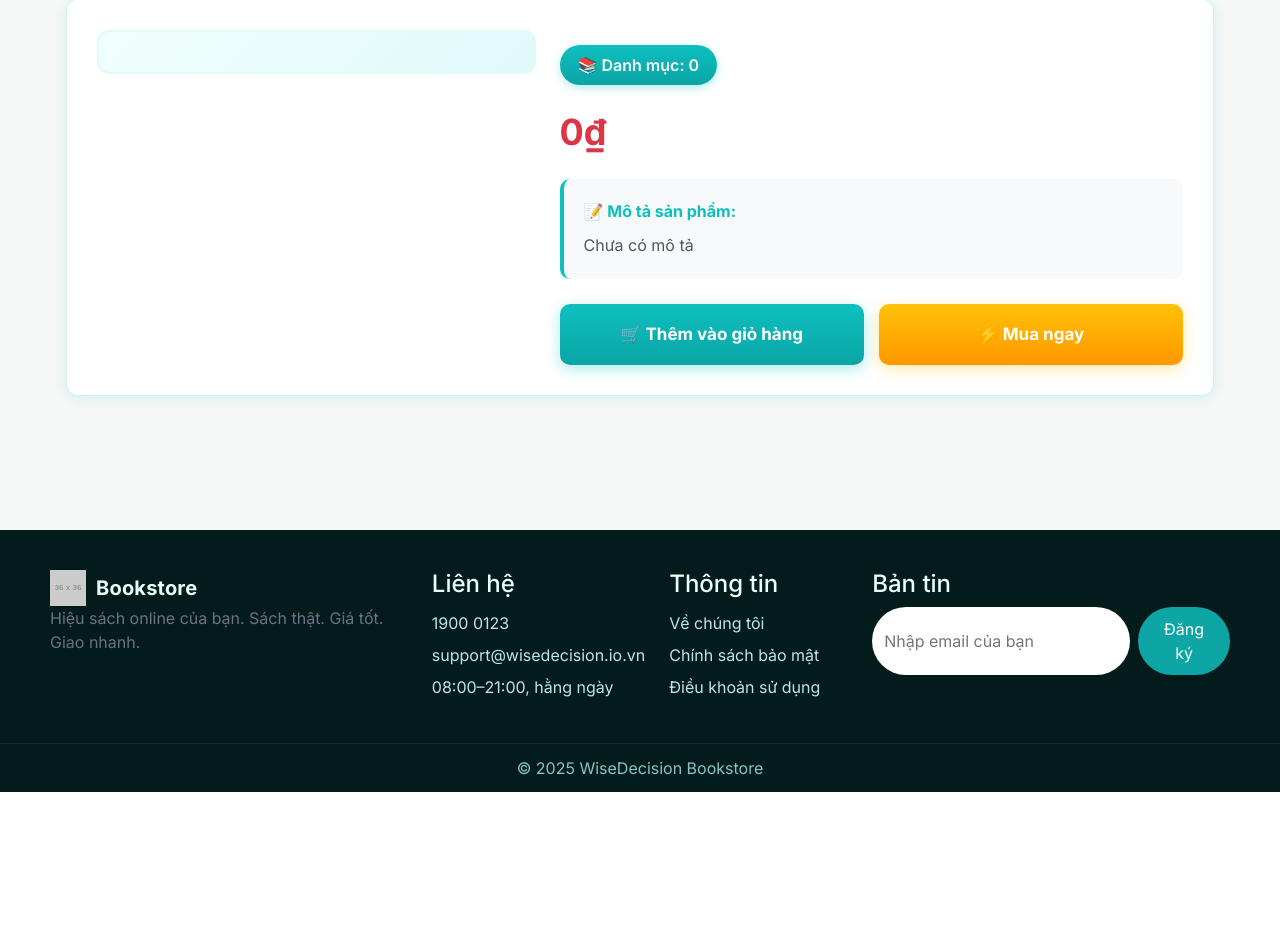
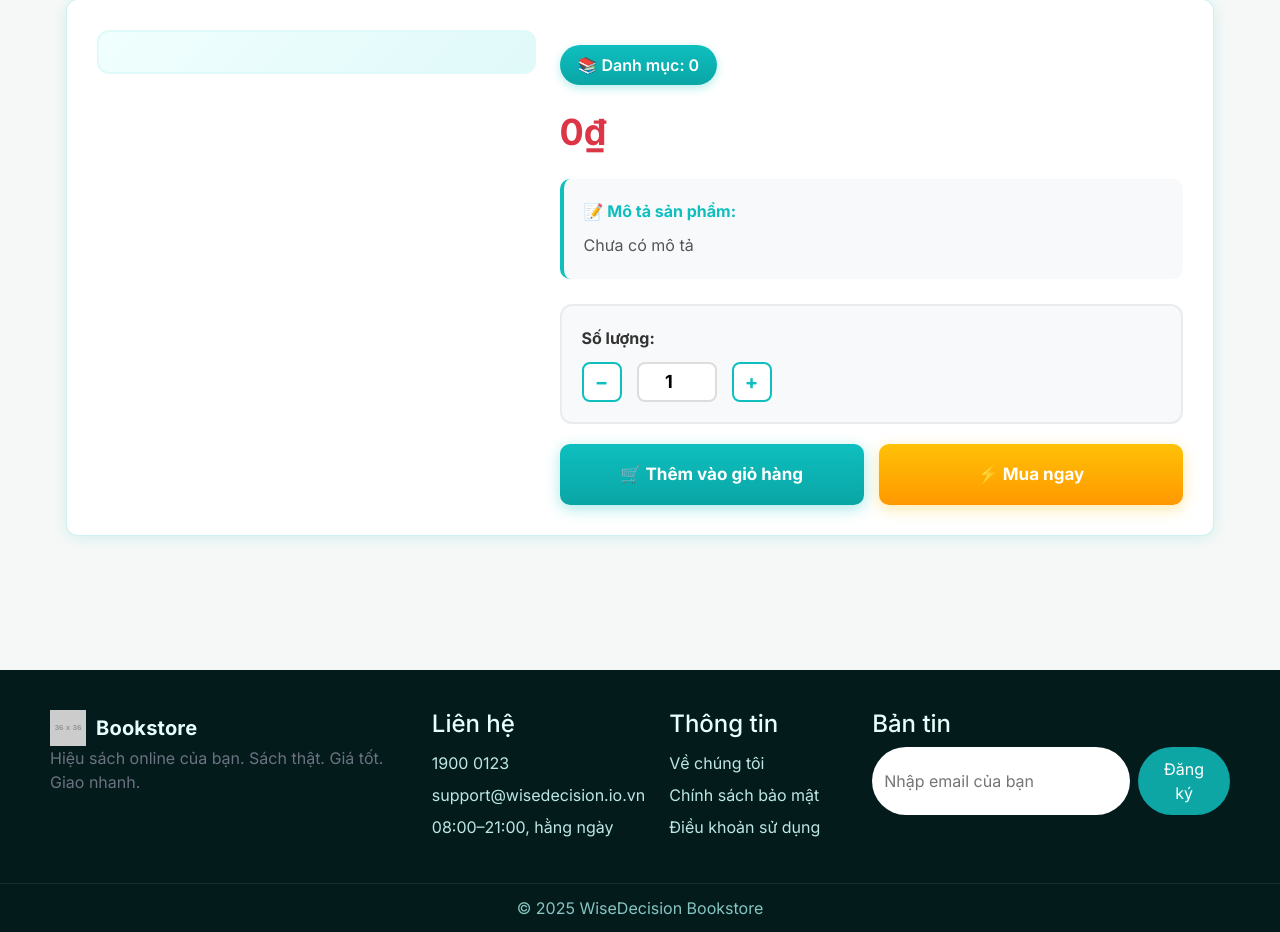
Before and after one commit to LeBao1309/du-an-1-book-store, a PHP site: template project/views/page/product_detail.php in a window 1280 px wide. Shown: the part 313-1245 px from the top of the page. Before the commit the page ends 1105 px from the top, so only its background shows below. Run offline with PHP 8.4, Linux system fonts and the light colour scheme; the template is opened without the code that fills it, so the values that code supplies are empty; grey boxes labelled with a size stand in for pictures from a placeholder-image service; some libraries are stand-ins or nearby versions.

Commit message:
cap nhat so luong

```diff
--- a/project/views/page/product_detail.php
+++ b/project/views/page/product_detail.php
@@ -182,6 +182,60 @@
     border-radius: 10px;
     border-left: 4px solid var(--primary-color);
     margin-bottom: 25px;
+}
+
+/* Phần chọn số lượng */
+.quantity-section {
+    background: #f8f9fa;
+    padding: 20px;
+    border-radius: 12px;
+    border: 2px solid #e9ecef;
+    margin-bottom: 20px;
+}
+
+.quantity-controls {
+    display: flex;
+    align-items: center;
+    gap: 15px;
+}
+
+.btn-quantity {
+    width: 40px;
+    height: 40px;
+    border: 2px solid var(--primary-color);
+    background: white;
+    color: var(--primary-color);
+    font-size: 20px;
+    font-weight: bold;
+    border-radius: 8px;
+    cursor: pointer;
+    transition: all 0.3s;
+}
+
+.btn-quantity:hover {
+    background: var(--primary-color) !important;
+    color: white !important;
+    transform: scale(1.1);
+}
+
+.btn-quantity:active {
+    transform: scale(0.95);
+}
+
+#quantityInput {
+    width: 80px;
+    height: 40px;
+    text-align: center;
+    font-size: 18px;
+    font-weight: bold;
+    border: 2px solid #ddd;
+    border-radius: 8px;
+    padding: 0 10px;
+}
+
+#quantityInput:focus {
+    outline: none;
+    border-color: var(--primary-color);
 }
 
 /* Nút hành động */
@@ -484,6 +538,22 @@
           </p>
         </div>
 
+        <!-- CHỌN SỐ LƯỢNG -->
+        <div class="quantity-section">
+          <strong style="font-size: 16px; color: #333; display: block; margin-bottom: 12px;">
+            Số lượng:
+          </strong>
+          <div class="quantity-controls">
+            <button type="button" class="btn-quantity" onclick="decreaseQuantity()">
+              −
+            </button>
+            <input type="number" id="quantityInput" value="1" min="1" max="999" onchange="validateQuantity()">
+            <button type="button" class="btn-quantity" onclick="increaseQuantity()">
+              +
+            </button>
+          </div>
+        </div>
+
         <!-- NÚT THÊM GIỎ VÀ MUA NGAY -->
         <div class="action-buttons">
           <a href="index.php?controller=cart&action=add&id=<?php echo (int)$book['id']; ?>"
@@ -560,11 +630,49 @@ function selectVariant(element) {
     document.getElementById('productPrice').innerHTML =
         new Intl.NumberFormat('vi-VN').format(price) + '₫';
 
-    // Cập nhật link nút
+    // Cập nhật link với số lượng
+    updateCartLinks();
+}
+
+// Hàm tăng số lượng
+function increaseQuantity() {
+    const input = document.getElementById('quantityInput');
+    const currentValue = parseInt(input.value) || 1;
+    if (currentValue < 999) {
+        input.value = currentValue + 1;
+        updateCartLinks();
+    }
+}
+
+// Hàm giảm số lượng
+function decreaseQuantity() {
+    const input = document.getElementById('quantityInput');
+    const currentValue = parseInt(input.value) || 1;
+    if (currentValue > 1) {
+        input.value = currentValue - 1;
+        updateCartLinks();
+    }
+}
+
+// Hàm validate số lượng
+function validateQuantity() {
+    const input = document.getElementById('quantityInput');
+    let value = parseInt(input.value) || 1;
+    if (value < 1) value = 1;
+    if (value > 999) value = 999;
+    input.value = value;
+    updateCartLinks();
+}
+
+// Cập nhật link với số lượng
+function updateCartLinks() {
+    const quantity = document.getElementById('quantityInput').value;
     const bookId = <?php echo (int)$book['id']; ?>;
+    const variantParam = selectedVariantId ? '&variant_id=' + selectedVariantId : '';
+
     document.getElementById('addToCartBtn').href =
-        'index.php?controller=cart&action=add&id=' + bookId + '&variant_id=' + selectedVariantId;
+        'index.php?controller=cart&action=add&id=' + bookId + variantParam + '&quantity=' + quantity;
     document.getElementById('buyNowBtn').href =
-        'index.php?controller=cart&action=add&id=' + bookId + '&variant_id=' + selectedVariantId + '&buynow=1';
+        'index.php?controller=cart&action=add&id=' + bookId + variantParam + '&quantity=' + quantity + '&buynow=1';
 }
 </script>
```
